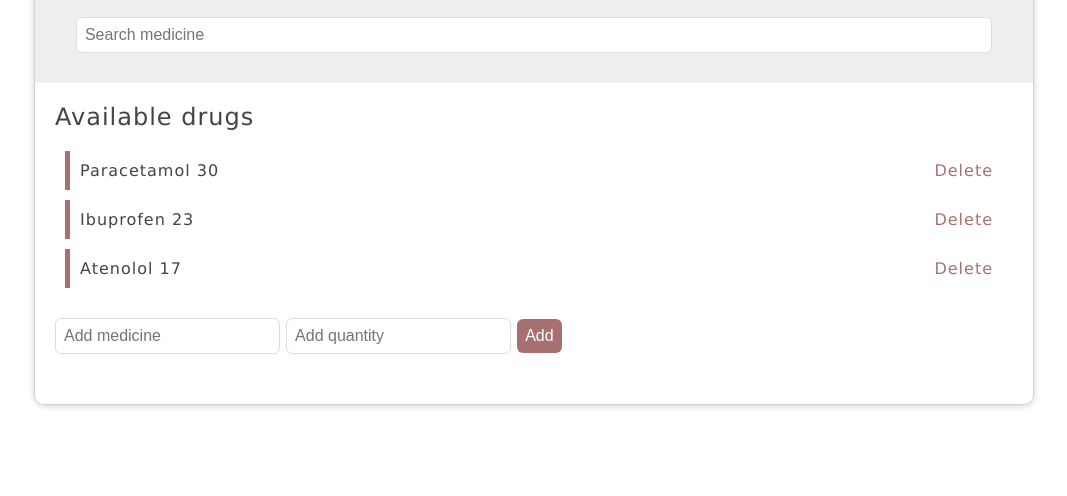
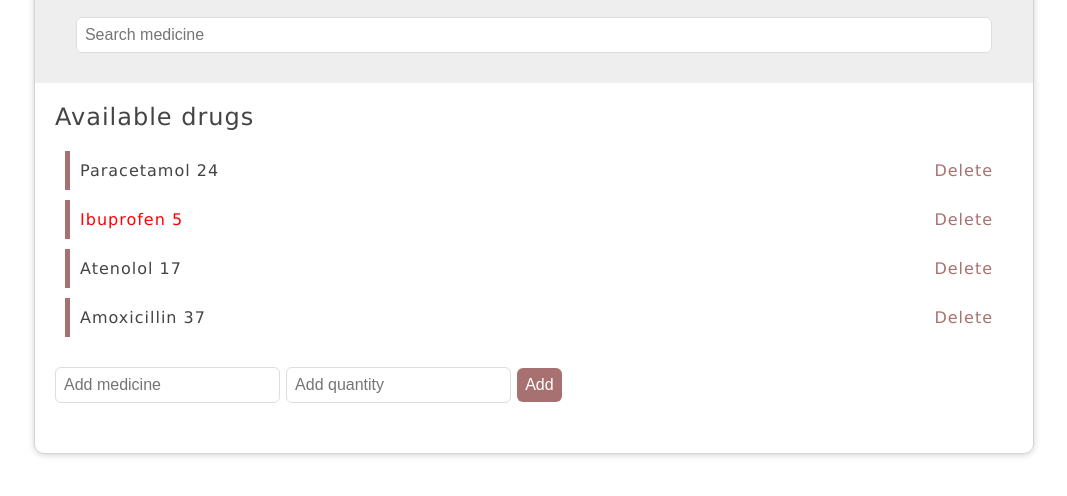
Before and after one commit to safaaeltom/MediStock, a plain HTML site: page index.html in a window 1280 px wide. Shown: the part 134-630 px from the top of the page, without its empty margins (106-1173 px from the left). Drawn offline with Linux system fonts and the light colour scheme.

Commit message:
Highlight medicines in red when quantity is 5 or below

```diff
--- a/index.html
+++ b/index.html
@@ -16,22 +16,27 @@
             </form>
         </header>
         <main>
-        <div id="drugs-list">
+        <div id="medicines-list">
             <h2>Available drugs</h2>
             <ul>
                 <li>
                     <span class="name">Paracetamol</span>
-                    <span class="quantity">30</span>
+                    <span class="quantity">24</span>
                     <span class="delete">Delete</span>
                 </li>
                 <li>
                     <span class="name">Ibuprofen</span>
-                    <span class="quantity">23</span>
+                    <span class="quantity">5</span>
                     <span class="delete">Delete</span>
                 </li>
                 <li>
                     <span class="name">Atenolol</span>
                     <span class="quantity">17</span>
+                    <span class="delete">Delete</span>
+                </li>
+                <li>
+                    <span class="name">Amoxicillin</span>
+                    <span class="quantity">37</span>
                     <span class="delete">Delete</span>
                 </li>
             </ul>
--- a/script.js
+++ b/script.js
@@ -1,4 +1,4 @@
-const list = document.querySelector('#drugs-list ul');
+const list = document.querySelector('#medicines-list ul');
 list.addEventListener('click',function(e){
     if(e.target.className==='delete'){
         const li = e.target.parentElement;
@@ -37,3 +37,17 @@ addMed.addEventListener('submit',function(e){
     li.appendChild(deleteBtn);
     list.appendChild(li);
 });
+
+const medicinesList = document.querySelectorAll('#medicines-list li');
+
+medicinesList.forEach((medicine) => {
+    const medquantity = medicine.querySelector('.quantity');
+    const medName = medicine.querySelector('.name');
+
+    const value = Number(medquantity.textContent);
+
+    if (value <= 5) {
+        medquantity.style.color = 'red';
+        medName.style.color = 'red';
+    }
+});
--- a/style.css
+++ b/style.css
@@ -41,22 +41,22 @@ h1, h2{
     color: #444;
 }
 
-#drugs-list, #add-medicine{
+#medicines-list, #add-medicine{
     margin: 20px;
 }
 
-#drugs-list ul{
+#medicines-list ul{
     list-style: none;
     padding: 0;
 }
 
-#drugs-list li{
+#medicines-list li{
     padding: 10px;
     border-left: 5px solid #a87171;
     margin: 10px;
 }
 
-#drugs-list li:hover{
+#medicines-list li:hover{
     background: #eee;
 }
 
```
